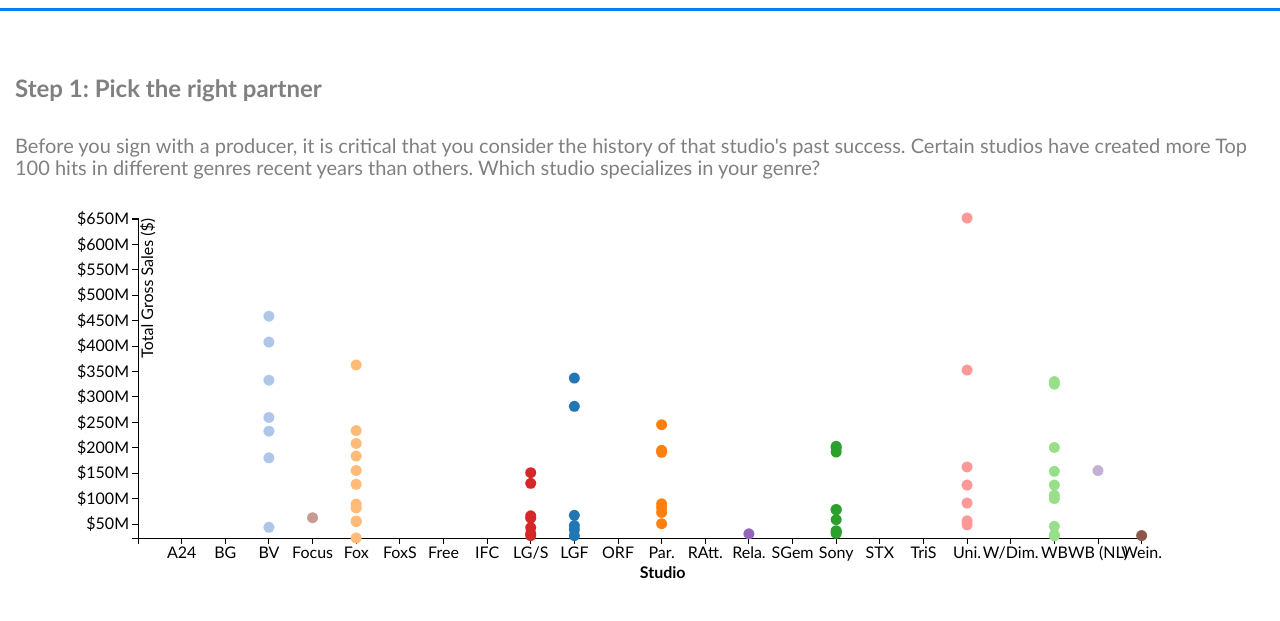
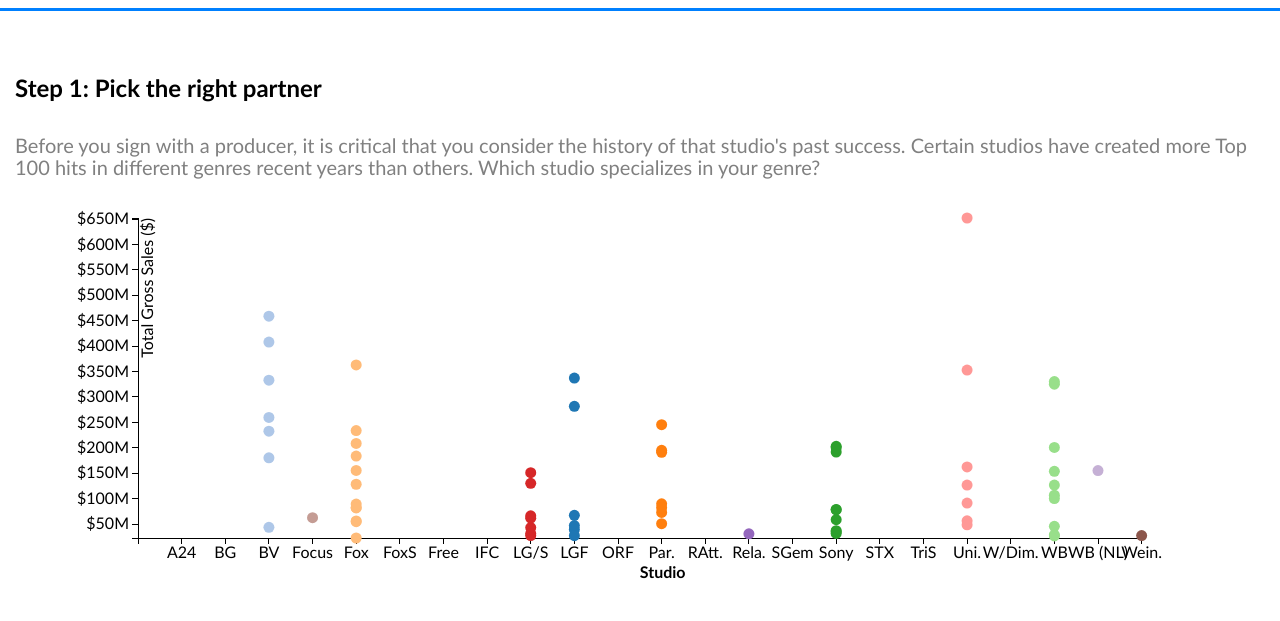
Before and after one commit to monicawoj/Top_Movie_Challenge, a plain HTML site: page index.html in a window 1280 px wide. Shown: the part 179-800 px from the top of the page. Drawn offline with Linux system fonts and the light colour scheme.

Commit message:
Update style.css

```diff
--- a/style.css
+++ b/style.css
@@ -64,11 +64,12 @@ h3 {
 }
 
 h4 {
-  color: grey;
+  color: black;
   font-size: 24px;
   font-weight: 700;
   text-align: left;
   margin-left:15px;
+  padding:0;
 }
 
 p {
```
